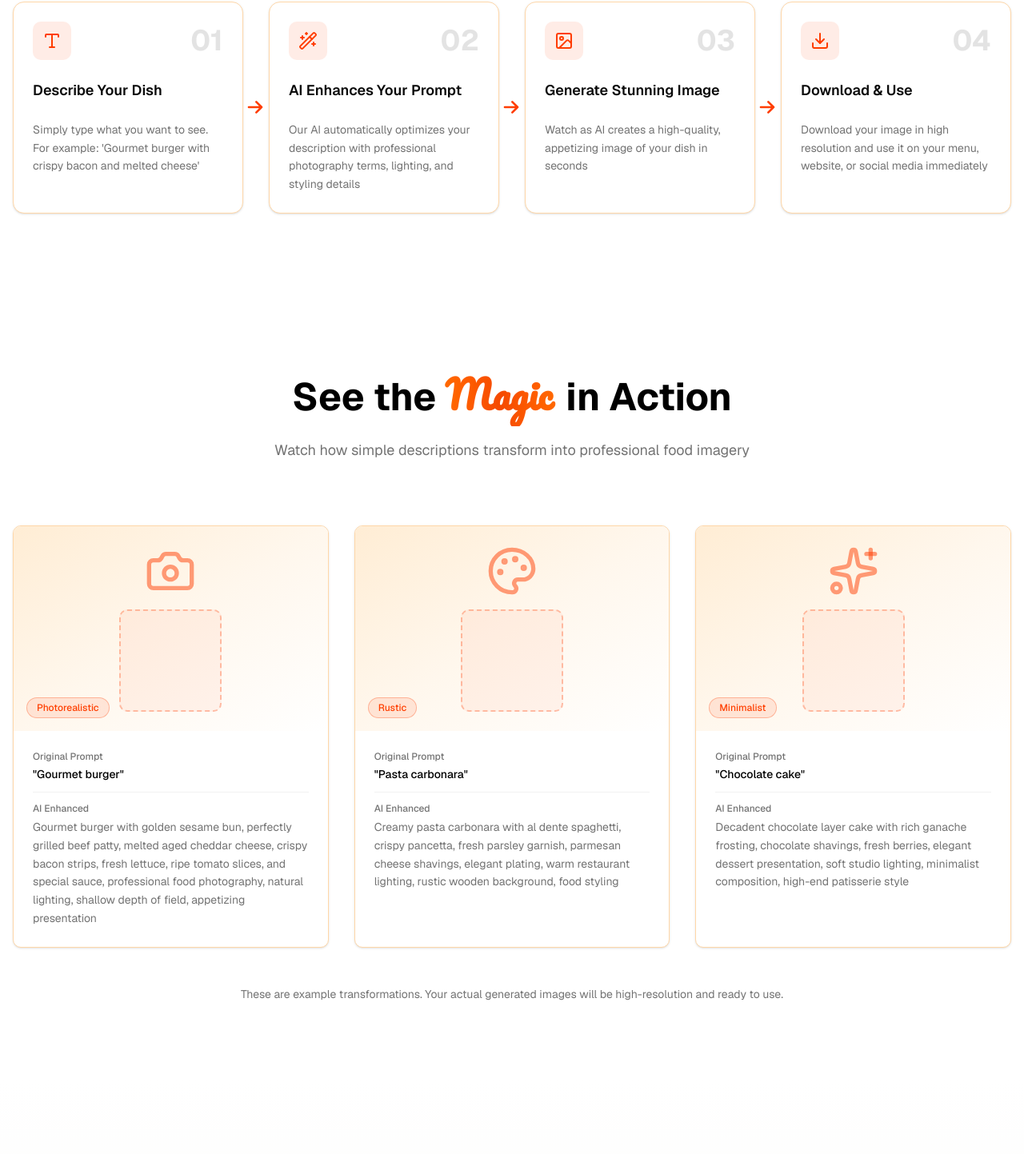
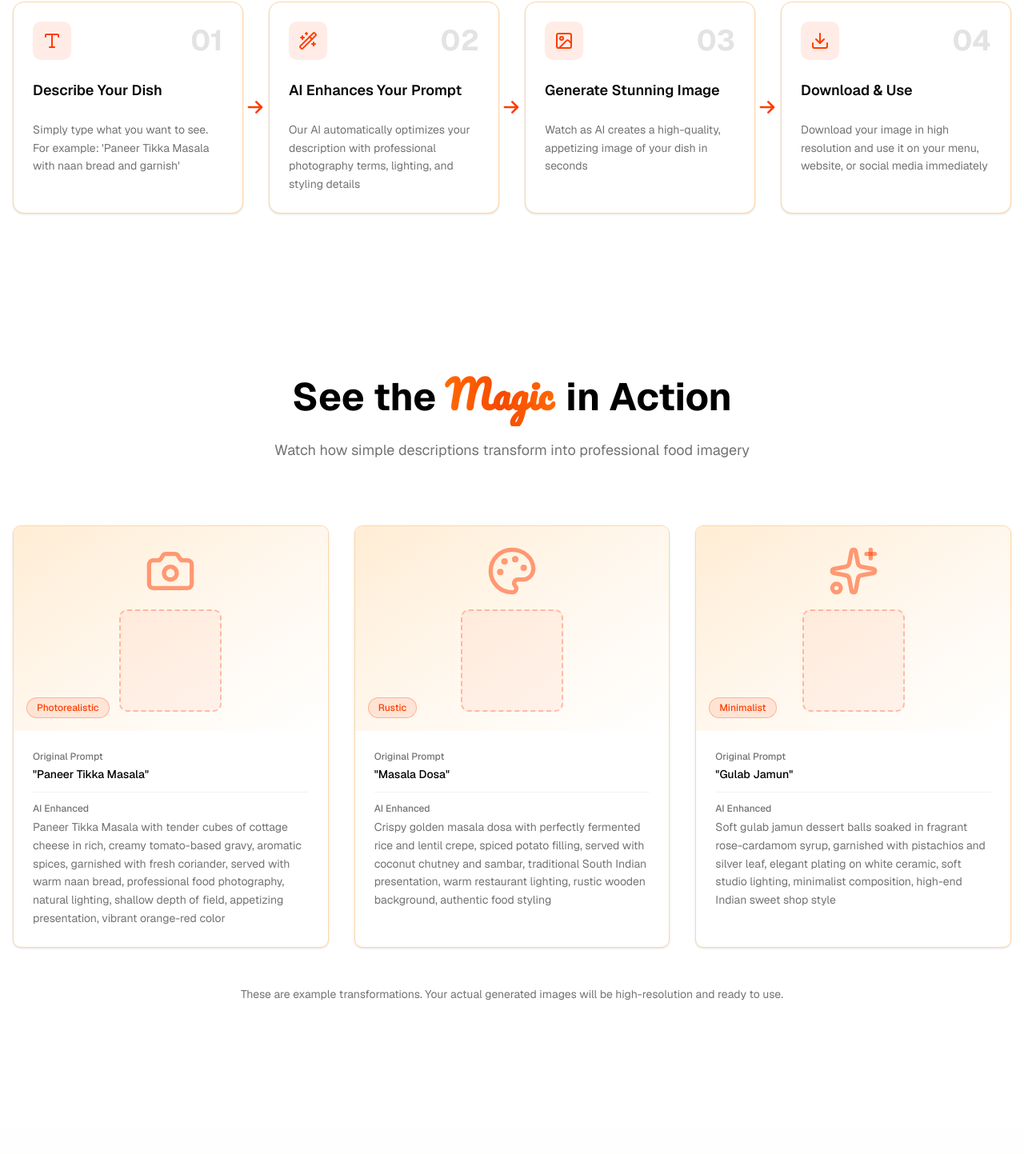
Before and after one commit to decodewithdeepak/menuviz, a Next.js app: page / in a window 1280 px wide. Shown: the part 4035-5478 px from the top of the page at 80% size. Built offline with nearby package versions, Linux system fonts and the light colour scheme.

Commit message:
dish names

```diff
--- a/app/dashboard/page.tsx
+++ b/app/dashboard/page.tsx
@@ -271,7 +271,7 @@ export default function DashboardPage() {
               <textarea
                 value={prompt}
                 onChange={(e) => setPrompt(e.target.value)}
-                placeholder="e.g., Gourmet burger with cheese and bacon"
+                placeholder="e.g., Paneer Tikka Masala with naan bread"
                 className="w-full h-28 px-3 py-2 text-sm border-2 border-gray-200 rounded-lg focus:border-orange-500 focus:outline-none transition-colors resize-none"
               />
               <Button
--- a/components/landing-features.tsx
+++ b/components/landing-features.tsx
@@ -7,7 +7,7 @@ const features = [
   {
     icon: Wand2,
     title: "AI Prompt Enhancement",
-    description: "Transform simple descriptions like 'burger' into detailed prompts with professional photography terms, lighting, and styling details automatically.",
+    description: "Transform simple descriptions like 'paneer tikka' into detailed prompts with professional photography terms, lighting, and styling details automatically.",
   },
   {
     icon: Palette,
--- a/components/landing-how-it-works.tsx
+++ b/components/landing-how-it-works.tsx
@@ -9,7 +9,7 @@ const steps = [
     icon: Type,
     title: "Describe Your Dish",
     description:
-      "Simply type what you want to see. For example: 'Gourmet burger with crispy bacon and melted cheese'",
+      "Simply type what you want to see. For example: 'Paneer Tikka Masala with naan bread and garnish'",
   },
   {
     step: "02",
--- a/components/landing-showcase.tsx
+++ b/components/landing-showcase.tsx
@@ -4,23 +4,23 @@ import { Sparkles, Palette, Camera } from "lucide-react";
 
 const examples = [
   {
-    prompt: "Gourmet burger",
+    prompt: "Paneer Tikka Masala",
     enhanced:
-      "Gourmet burger with golden sesame bun, perfectly grilled beef patty, melted aged cheddar cheese, crispy bacon strips, fresh lettuce, ripe tomato slices, and special sauce, professional food photography, natural lighting, shallow depth of field, appetizing presentation",
+      "Paneer Tikka Masala with tender cubes of cottage cheese in rich, creamy tomato-based gravy, aromatic spices, garnished with fresh coriander, served with warm naan bread, professional food photography, natural lighting, shallow depth of field, appetizing presentation, vibrant orange-red color",
     style: "Photorealistic",
     icon: Camera,
   },
   {
-    prompt: "Pasta carbonara",
+    prompt: "Masala Dosa",
     enhanced:
-      "Creamy pasta carbonara with al dente spaghetti, crispy pancetta, fresh parsley garnish, parmesan cheese shavings, elegant plating, warm restaurant lighting, rustic wooden background, food styling",
+      "Crispy golden masala dosa with perfectly fermented rice and lentil crepe, spiced potato filling, served with coconut chutney and sambar, traditional South Indian presentation, warm restaurant lighting, rustic wooden background, authentic food styling",
     style: "Rustic",
     icon: Palette,
   },
   {
-    prompt: "Chocolate cake",
+    prompt: "Gulab Jamun",
     enhanced:
-      "Decadent chocolate layer cake with rich ganache frosting, chocolate shavings, fresh berries, elegant dessert presentation, soft studio lighting, minimalist composition, high-end patisserie style",
+      "Soft gulab jamun dessert balls soaked in fragrant rose-cardamom syrup, garnished with pistachios and silver leaf, elegant plating on white ceramic, soft studio lighting, minimalist composition, high-end Indian sweet shop style",
     style: "Minimalist",
     icon: Sparkles,
   },
```
Also changed, not shown: 1 other file (tests, documents, lock files or other folders).
